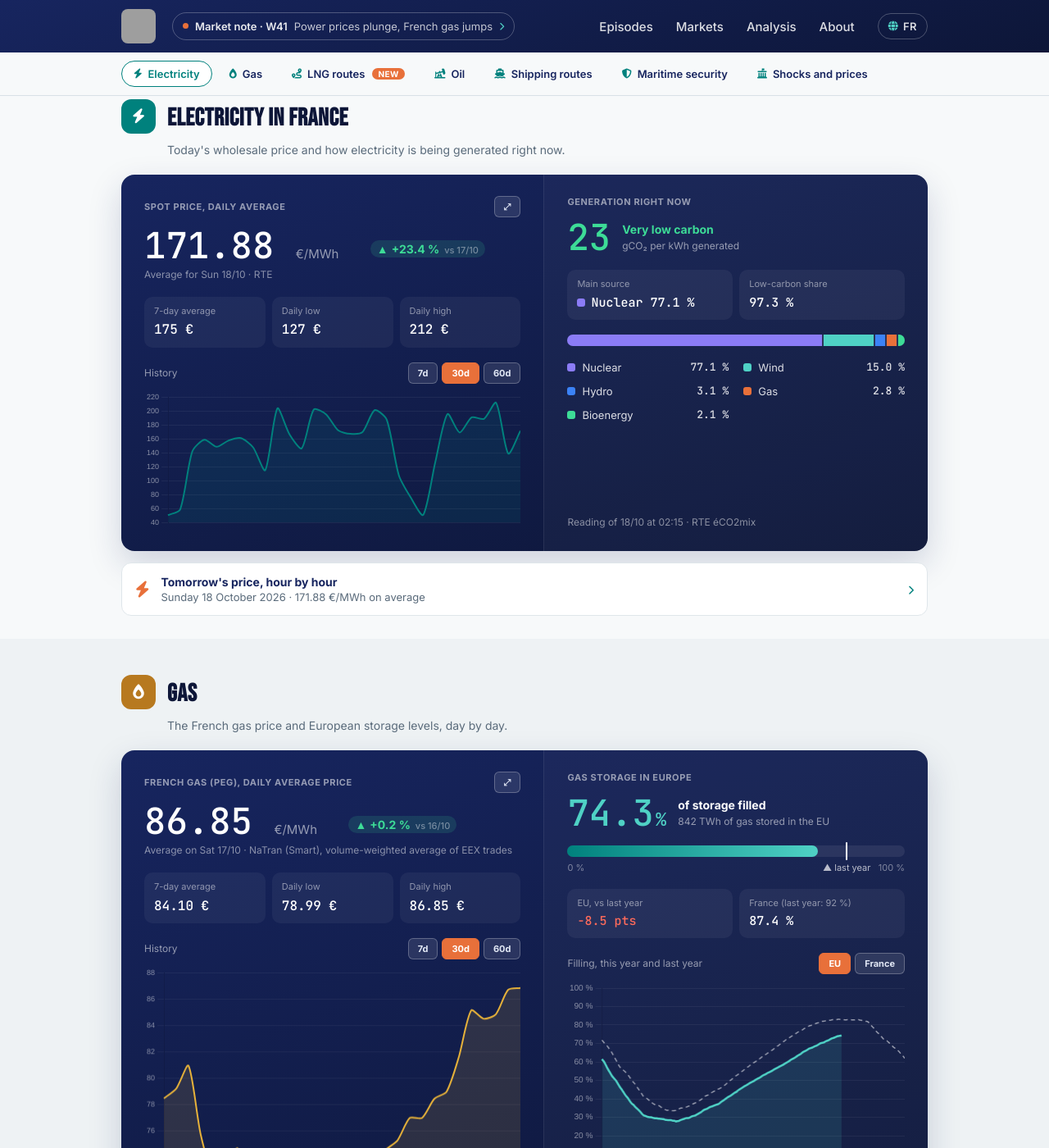
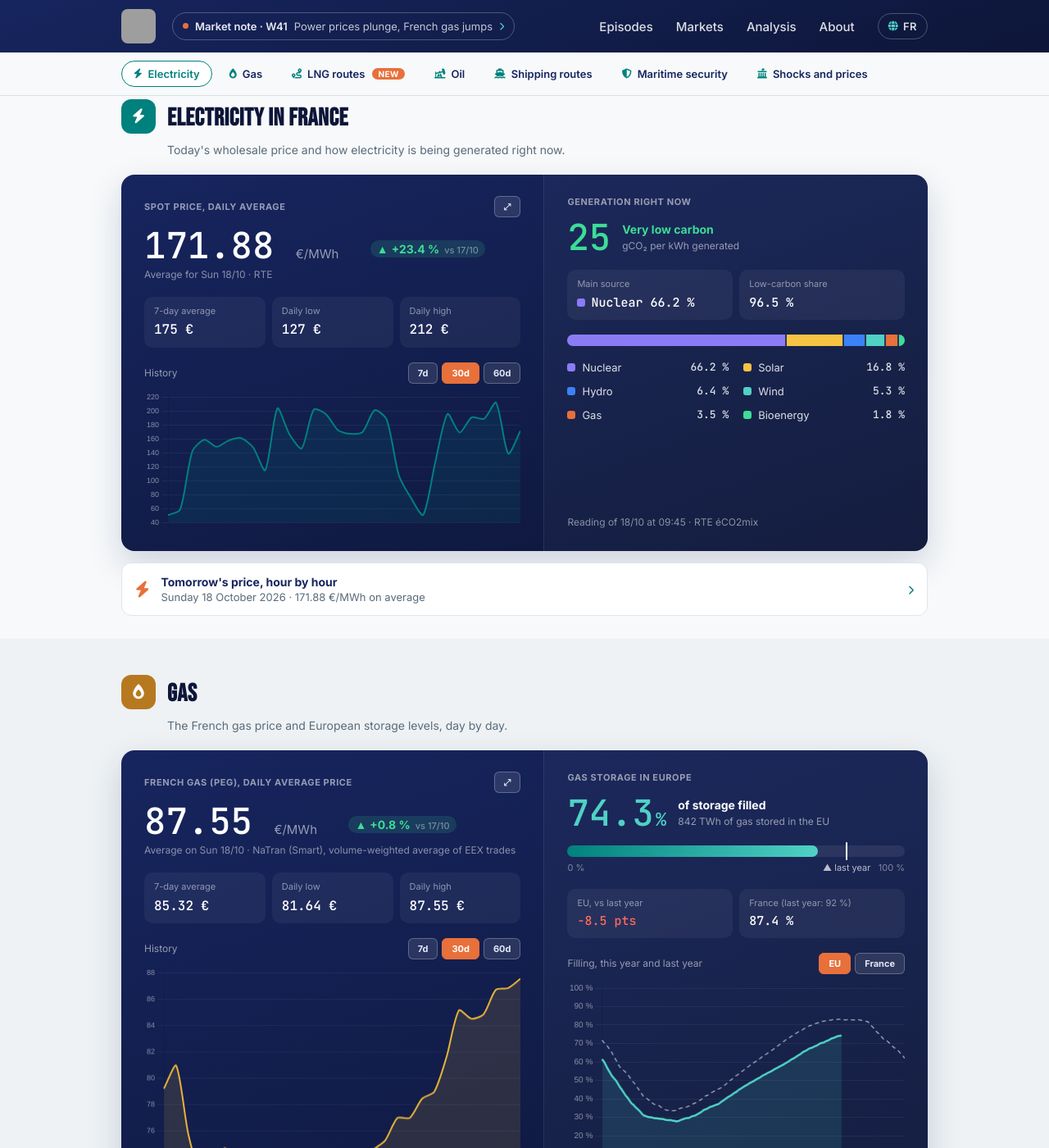
Before and after one commit to InsideEnergyMarkets/Inside-Energy-Markets, a Jekyll site: the page built from en/markets/index.html, in a window 1280 px wide and 1400 px high, scrolled down 383 px. Shown: the whole window at 82% size. Built offline with Jekyll 4.4.1, drawn with Linux system fonts in a browser that asks for light colours; some of the changed text lies outside the part shown; grey boxes are pictures that could not be loaded.

Commit message:
Mise à jour automatique des données marché

```diff
--- a/_data/fuel.json
+++ b/_data/fuel.json
@@ -1 +1 @@
-{"date":"2026-10-18","gazole":2.365,"e10":2.167,"stations":7080,"change_7d":{"since":"2026-10-11","gazole_cts":1.9,"e10_cts":0.2},"history":{"2026-09-30":{"gazole":2.38,"e10":2.163},"2026-10-01":{"gazole":2.374,"e10":2.16},"2026-10-02":{"gazole":2.373,"e10":2.16},"2026-10-03":{"gazole":2.372,"e10":2.163},"2026-10-04":{"gazole":2.373,"e10":2.168},"2026-10-05":{"gazole":2.369,"e10":2.164},"2026-10-06":{"gazole":2.36,"e10":2.156},"2026-10-07":{"gazole":2.35,"e10":2.151},"2026-10-08":{"gazole":2.344,"e10":2.149},"2026-10-09":{"gazole":2.343,"e10":2.152},"2026-10-10":{"gazole":2.345,"e10":2.157},"2026-10-11":{"gazole":2.346,"e10":2.165},"2026-10-12":{"gazole":2.351,"e10":2.164},"2026-10-13":{"gazole":2.353,"e10":2.163},"2026-10-14":{"gazole":2.355,"e10":2.17},"2026-10-15":{"gazole":2.359,"e10":2.17},"2026-10-16":{"gazole":2.362,"e10":2.164},"2026-10-17":{"gazole":2.365,"e10":2.168},"2026-10-18":{"gazole":2.365,"e10":2.167}}}
+{"date":"2026-10-18","gazole":2.365,"e10":2.169,"stations":7066,"change_7d":{"since":"2026-10-11","gazole_cts":1.9,"e10_cts":0.4},"history":{"2026-09-30":{"gazole":2.38,"e10":2.163},"2026-10-01":{"gazole":2.374,"e10":2.16},"2026-10-02":{"gazole":2.373,"e10":2.16},"2026-10-03":{"gazole":2.372,"e10":2.163},"2026-10-04":{"gazole":2.373,"e10":2.168},"2026-10-05":{"gazole":2.369,"e10":2.164},"2026-10-06":{"gazole":2.36,"e10":2.156},"2026-10-07":{"gazole":2.35,"e10":2.151},"2026-10-08":{"gazole":2.344,"e10":2.149},"2026-10-09":{"gazole":2.343,"e10":2.152},"2026-10-10":{"gazole":2.345,"e10":2.157},"2026-10-11":{"gazole":2.346,"e10":2.165},"2026-10-12":{"gazole":2.351,"e10":2.164},"2026-10-13":{"gazole":2.353,"e10":2.163},"2026-10-14":{"gazole":2.355,"e10":2.17},"2026-10-15":{"gazole":2.359,"e10":2.17},"2026-10-16":{"gazole":2.362,"e10":2.164},"2026-10-17":{"gazole":2.365,"e10":2.168},"2026-10-18":{"gazole":2.365,"e10":2.169}}}
--- a/_data/market.json
+++ b/_data/market.json
@@ -1,5 +1,5 @@
 {
-  "updated_at": "2026-10-18T02:38:36.676134Z",
+  "updated_at": "2026-10-18T10:14:02.527584Z",
   "brent": {
     "price_usd": 109.95,
     "date": "2026-10-16",
@@ -33,28 +33,29 @@
     "change_pct": -4.1
   },
   "peg": {
-    "price_eur_mwh": 86.85,
-    "date": "2026-10-17",
+    "price_eur_mwh": 87.55,
+    "date": "2026-10-18",
     "unit": "EUR/MWh",
     "source": "NaTran",
-    "date_label": "Moyenne du sam. 17/10",
-    "date_label_en": "Average on Sat 17/10",
-    "prev_value": 86.71,
-    "prev_date": "2026-10-16",
-    "change_pct": 0.2
+    "date_label": "Moyenne du dim. 18/10",
+    "date_label_en": "Average on Sun 18/10",
+    "prev_value": 86.85,
+    "prev_date": "2026-10-17",
+    "change_pct": 0.8
   },
   "mix_france": {
-    "date_heure": "2026-10-18T02:15:00+00:00",
+    "date_heure": "2026-10-18T09:45:00+00:00",
     "shares": {
-      "nucleaire": 77.1,
-      "eolien": 15.0,
-      "hydraulique": 3.1,
-      "gaz": 2.8,
-      "bioenergies": 2.1
+      "nucleaire": 66.2,
+      "solaire": 16.8,
+      "hydraulique": 6.4,
+      "eolien": 5.3,
+      "gaz": 3.5,
+      "bioenergies": 1.8
     },
     "top_source": "nucleaire",
-    "top_share": 77.1,
-    "co2_intensity": 23
+    "top_share": 66.2,
+    "co2_intensity": 25
   },
   "spot_price_france": {
     "price_eur_mwh": 171.88,
--- a/_data/market_history.json
+++ b/_data/market_history.json
@@ -801,11 +801,14 @@
     "spot_eur_mwh": 171.88,
     "spot_source": "RTE",
     "mix_shares": {
-      "nucleaire": 77.1,
-      "eolien": 15.0,
-      "hydraulique": 3.1,
-      "gaz": 2.8,
-      "bioenergies": 2.1
-    }
+      "nucleaire": 66.2,
+      "solaire": 16.8,
+      "hydraulique": 6.4,
+      "eolien": 5.3,
+      "gaz": 3.5,
+      "bioenergies": 1.8
+    },
+    "peg_eur_mwh": 87.55,
+    "peg_source": "NaTran"
   }
 ]
--- a/_data/weekly_summary.json
+++ b/_data/weekly_summary.json
@@ -13,8 +13,8 @@
     "days_count": 8
   },
   "mix": {
-    "nuclear_avg_share": 73.8,
-    "renewables_avg_share": 21.1,
+    "nuclear_avg_share": 72.5,
+    "renewables_avg_share": 22.4,
     "days_count": 8
   }
 }
```
Also changed, not shown: _data/day_ahead.json (+1 -1 lines).
